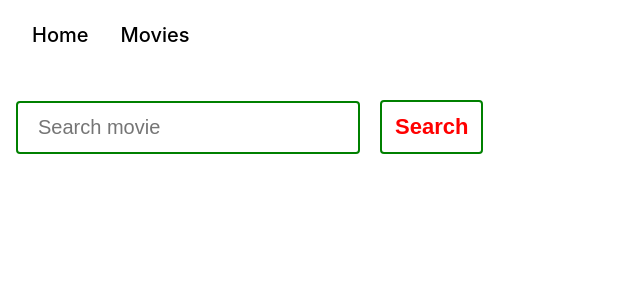
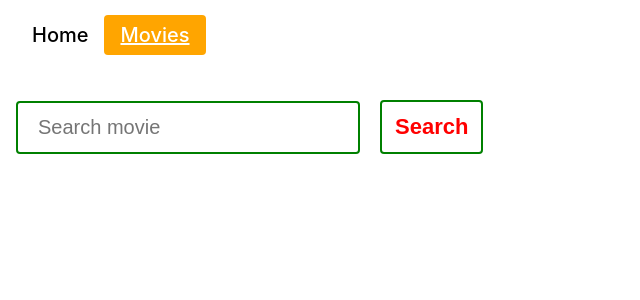
Before and after one commit to MateuszBieda/goit-react-hw-05-movies, a React (Create React App) app: page /goit-react-hw-05-movies/movies in a window 1280 px wide. Shown: the top 300 px of the page, without its empty margins (0-640 px from the left). Built offline with nearby package versions, Linux system fonts and the light colour scheme.

Commit message:
link to movie update

```diff
--- a/src/components/SharedLayout/SharedLayout.jsx
+++ b/src/components/SharedLayout/SharedLayout.jsx
@@ -9,7 +9,7 @@ export const SharedLayout =()=>{
           <Header>
             <nav>
               <Link to="/goit-react-hw-05-movies/">Home</Link>
-              <Link to="/goit-react-hw-05-movies//movies">Movies</Link>
+              <Link to="/goit-react-hw-05-movies/movies">Movies</Link>
             </nav>
           </Header>
       <Suspense fallback={<div>Loading page...</div>}>
```
